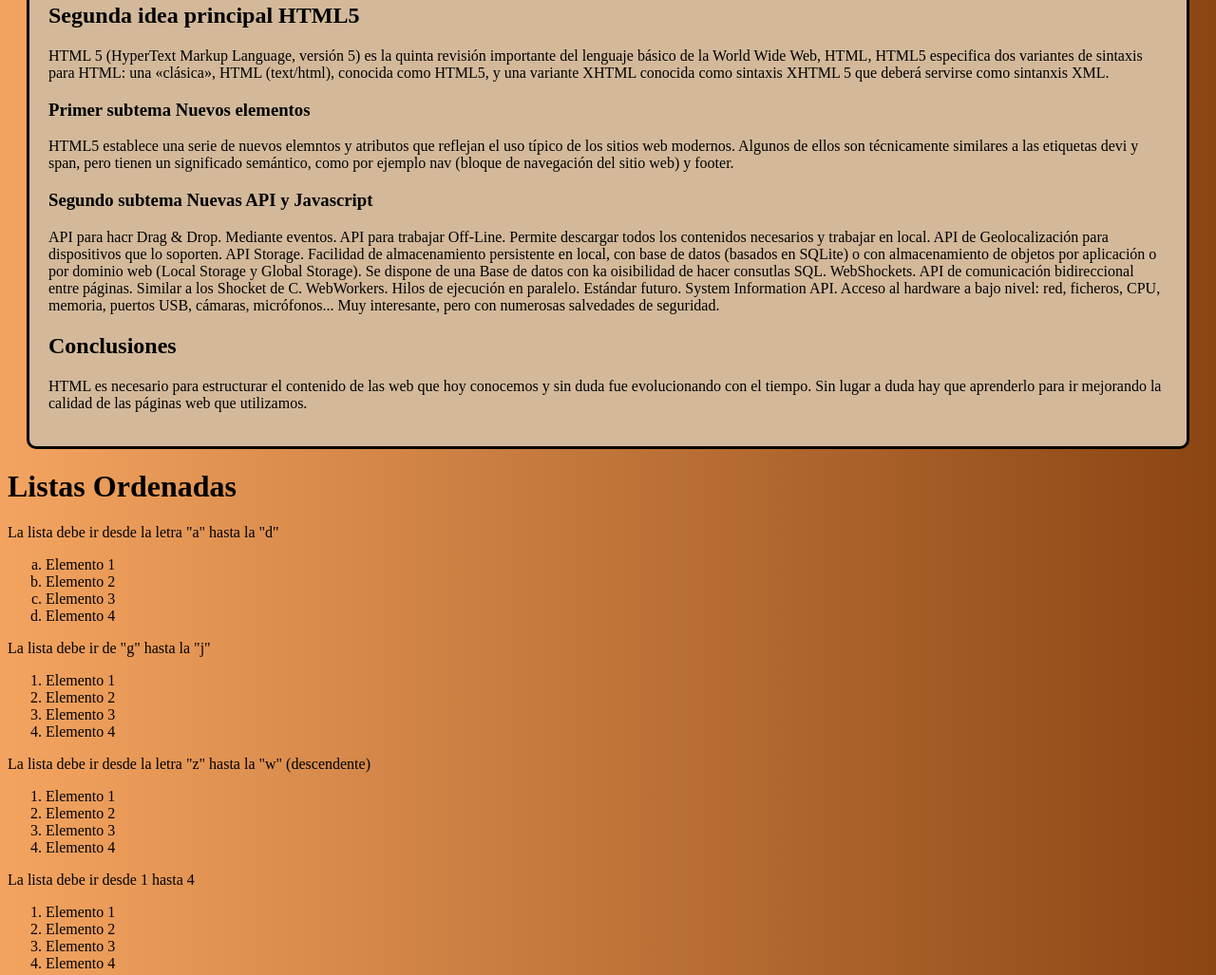
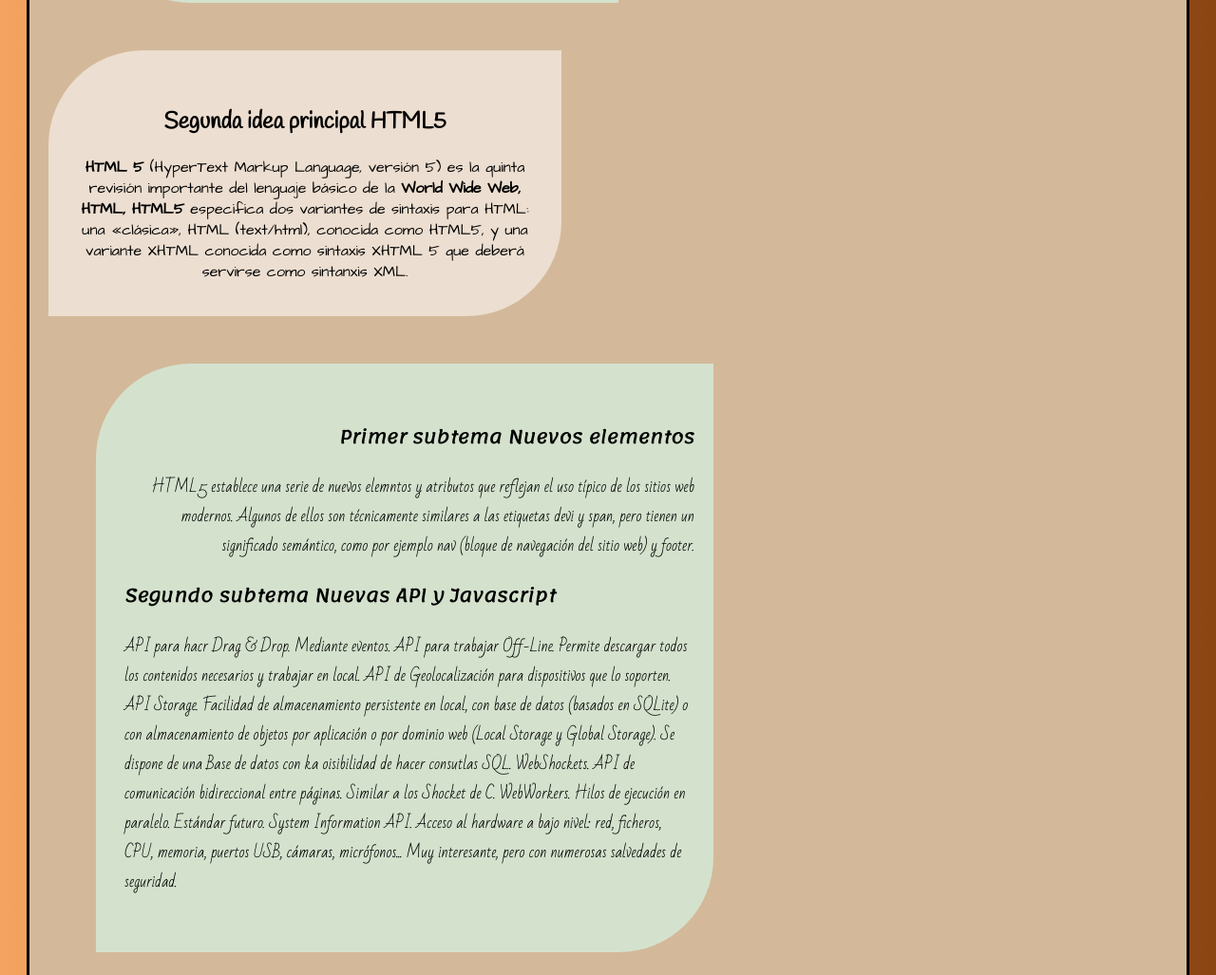
Before and after one commit to mariana-elizabeth-cruz/Practica1AP, a plain HTML site: page index.html in a window 1280 px wide. Shown: the part 1040-2067 px from the top of the page at 95% size. Drawn offline with Linux system fonts and the light colour scheme; a web font is replaced by a local one.

Commit message:
modificaciones en los titulos y parrafos

```diff
--- a/index.html
+++ b/index.html
@@ -4,9 +4,28 @@
     <meta charset="UTF-8" />
     <link rel="styleSheet" href="style.css">
     <title>Ejercicios para HTML</title>
+    <!-- links google fonts -->
+    <!-- para titulo -->
+    <style>
+    @import url('https://fonts.googleapis.com/css2?family=Architects+Daughter&family=Bad+Script&family=Fredericka+the+Great&family=Handlee&family=Lemonada:wght@300&family=Poiret+One&family=Raleway:ital,wght@0,200;1,400&family=Shojumaru&display=swap');
+    </style>
+    <!-- ---- -->
     <link rel="preconnect" href="https://fonts.googleapis.com">
     <link rel="preconnect" href="https://fonts.gstatic.com" crossorigin>
     <link href="https://fonts.googleapis.com/css2?family=Raleway:ital@1&display=swap" rel="stylesheet">
+    <link rel="preconnect" href="https://fonts.googleapis.com">
+    <link rel="preconnect" href="https://fonts.gstatic.com" crossorigin>
+    <link href="https://fonts.googleapis.com/css2?family=Raleway:ital,wght@0,200;1,400&display=swap" rel="stylesheet">
+    <style>
+    @import url('https://fonts.googleapis.com/css2?family=Architects+Daughter&family=Handlee&family=Poiret+One&family=Raleway:ital,wght@0,200;1,400&display=swap');
+    </style>
+    <style>
+    @import url('https://fonts.googleapis.com/css2?family=Architects+Daughter&family=Bad+Script&family=Handlee&family=Poiret+One&family=Raleway:ital,wght@0,200;1,400&display=swap');
+    </style>
+    <style>
+    @import url('https://fonts.googleapis.com/css2?family=Architects+Daughter&family=Bad+Script&family=Fredericka+the+Great&family=Handlee&family=Lemonada:wght@300&family=Poiret+One&family=Raleway:ital,wght@0,200;1,400&display=swap');
+    </style>
+    <!-- hasta aqui links -->
   </head>
   <body>
     <!-- Encabezados -->
@@ -15,14 +34,14 @@
       <p class="parrafo1">
         Estamos aprendiendo HTML y necesitamos practicar para que nos fije el conocimiento, en poco tiempo voy a poder maquetar un sitio web completo, en este documento de practica veremos los distintos HTML que podemos encontrar.
       </p>
+      <!-- primer html -->
       <!-- aplicando border -->
       <div class="titulo2">
-        <h2>Primero HTML semantico</h2>
-        <p>
+        <h2 class="primerH">Primero HTML semantico</h2>
+        <p class="primerP">
         <strong>HTML</strong> Semántico es el uso de las etiquetas <strong>HTML</strong> para reforzar la semántica, o el significado, de la información en las páginas web más que simplemente redefinir su forma de presentacion (apariencia). El <strong>HTML</strong> semántico es procesado por los navegadores web regulares asi como por muchos otros agentes de usuarios. Las <strong>CSS</strong> son usadas para sugerir la presentación de la página a usuarios humanos.
         </p>
       </div>
-      <!-- hasta aqui titulo2 -->
       <!-- subtitulos 1 -->
       <div class="subtitulos">
         <h3 class="sub1">Primer subtema Usos</h3>
@@ -34,20 +53,26 @@
         El soporte para HTML con acceso al DOM fue introducido en Internet Explorer 4.0. Aunque había otra implementación más vásica en Netscape Navigator 4.0, no todos los elementos HMTL eran representados en el DOM.
         </p>
       </div>
-
-
-      <h2>Segunda idea principal HTML5</h2>
-      <p>
-        HTML 5 (HyperText Markup Language, versión 5) es la quinta revisión importante del lenguaje básico de la World Wide Web, HTML, HTML5 especifica dos variantes de sintaxis para HTML: una «clásica», HTML (text/html), conocida como HTML5, y una variante XHTML conocida como sintaxis XHTML 5 que deberá servirse como sintanxis XML.
-      </p>
-      <h3>Primer subtema Nuevos elementos</h3>
-      <p>
+      <!-- fin subtitulos 1 -->
+      <!-- segundo html -->
+      <div class="titulo3">
+        <h2 class="segundoT">Segunda idea principal HTML5</h2>
+        <p class="segundoT">
+        <strong>HTML 5</strong> (HyperText Markup Language, versión 5) es la quinta revisión importante del lenguaje básico de la <strong>World Wide Web, HTML, HTML5</strong> especifica dos variantes de sintaxis para HTML: una «clásica», HTML (text/html), conocida como HTML5, y una variante XHTML conocida como sintaxis XHTML 5 que deberá servirse como sintanxis XML.
+        </p>
+      </div>
+      <!-- inicio subtitulos 2 -->
+      <div class="subtitulos2">
+        <h3 class="primerSub2">Primer subtema Nuevos elementos</h3>
+        <p class="primerSub2">
         HTML5 establece una serie de nuevos elemntos y atributos que reflejan el uso típico de los sitios web modernos. Algunos de ellos son técnicamente similares a las etiquetas devi y span, pero tienen un significado semántico, como por ejemplo nav (bloque de navegación del sitio web) y footer.
-      </p>
-      <h3>Segundo subtema Nuevas API y Javascript</h3>
-      <p>
+        </p>
+        <h3 class="segundoSub2">Segundo subtema Nuevas API y Javascript</h3>
+        <p class="segundoSub2">
         API para hacr Drag & Drop. Mediante eventos. API para trabajar Off-Line. Permite descargar todos los contenidos necesarios y trabajar en local. API de Geolocalización para dispositivos que lo soporten. API Storage. Facilidad de almacenamiento persistente en local, con base de datos (basados en SQLite) o con almacenamiento de objetos por aplicación o por dominio web (Local Storage y Global Storage). Se dispone de una Base de datos con ka oisibilidad de hacer consutlas SQL. WebShockets. API de comunicación bidireccional entre páginas. Similar a los Shocket de C. WebWorkers. Hilos de ejecución en paralelo. Estándar futuro. System Information API. Acceso al hardware a bajo nivel: red, ficheros, CPU, memoria, puertos USB, cámaras, micrófonos... Muy interesante, pero con numerosas salvedades de seguridad.
-      </p>
+        </p>
+      </div>
+      <!-- fin subtitulos 2 -->
       <h2>Conclusiones</h2>
       <p>
         HTML es necesario para estructurar el contenido de las web que hoy conocemos y sin duda fue evolucionando con el tiempo. Sin lugar a duda hay que aprenderlo para ir mejorando la calidad de las páginas web que utilizamos.
--- a/style.css
+++ b/style.css
@@ -8,12 +8,13 @@ body {
     padding: 20px 20px 20px 20px;
     margin: 40px 20px 20px 20px ;
 }
+/*inicio titulo encabezado*/
 .tituloEn {
-    font-family: Verdana, Geneva, Tahoma, sans-serif;
+    font-family: 'Shojumaru', cursive;
     font-size: 50px;
     text-align: center;
     text-shadow: 6px 3px 5px rgb(48, 10, 5);
-    color: rgb(105, 31, 31);
+    color: rgb(121, 33, 33);
     padding: 10px 0 10px 0;
 }
 .parrafo1 {
@@ -25,15 +26,21 @@ body {
     padding-top: 10px;
     padding-bottom: 10px;
 }
+/*fin titulo encabezado*/
+/*inicio primer titulo*/
 .titulo2 {
-    font-family: 'Gill Sans', 'Gill Sans MT', Calibri, 'Trebuchet MS', sans-serif;
     border-radius: 0 100px 0 100px;
     padding: 40px 20px 40px 20px;
     width: 500px;
-    height: 200px;
+    height: 250px;
     background-color: rgb(235, 223, 211);
     text-align: center;
-    /*falta centrar el contenido, contenido a la izquierda, corregir */
+}
+h2.primerH {
+    font-family: 'Handlee', cursive;
+}
+p.primerP {
+    font-family: 'Architects Daughter', cursive;
 }
 .subtitulos {
     border-radius: 0 100px 0 100px;
@@ -42,6 +49,7 @@ body {
     height: 230px;
     margin: 50px;
     background-color: rgb(212, 226, 205);
+    /*falta centrar el contenido, contenido a la izquierda, corregir */
 }
 h3.sub1 {
     /*font de google fonts*/
@@ -60,3 +68,43 @@ p.sub2Parrafo {
     font-family: 'Raleway', sans-serif;
     text-align: right;
 }
+/*fin primer titulo*/
+.titulo3 {
+    border-radius: 100px 0 100px 0;
+    padding: 40px 20px 40px 20px;
+    width: 500px;
+    height: 200px;
+    background-color: rgb(236, 222, 208);
+    text-align: center;
+}
+h2.segundoT {
+    font-family: 'Handlee', cursive;
+}
+p.segundoT {
+    font-family: 'Architects Daughter', cursive;
+}
+.subtitulos2 {
+    border-radius: 100px 0 100px 0;
+    padding: 40px 20px 50px 30px;
+    width: 600px;
+    height: 530px;
+    margin: 50px;
+    background-color: rgb(212, 226, 205);
+}
+/*se aplica misma clase para elementos diferentes*/
+h3.primerSub2 {
+    font-family: 'Lemonada', cursive;
+    text-align: right;
+}
+p.primerSub2 {
+    font-family: 'Bad Script', cursive;
+    text-align: right;
+}
+h3.segundoSub2 {
+    font-family: 'Lemonada', cursive;
+    text-align: left;
+}
+p.segundoSub2 {
+    font-family: 'Bad Script', cursive;
+    text-align: left;
+}
```
